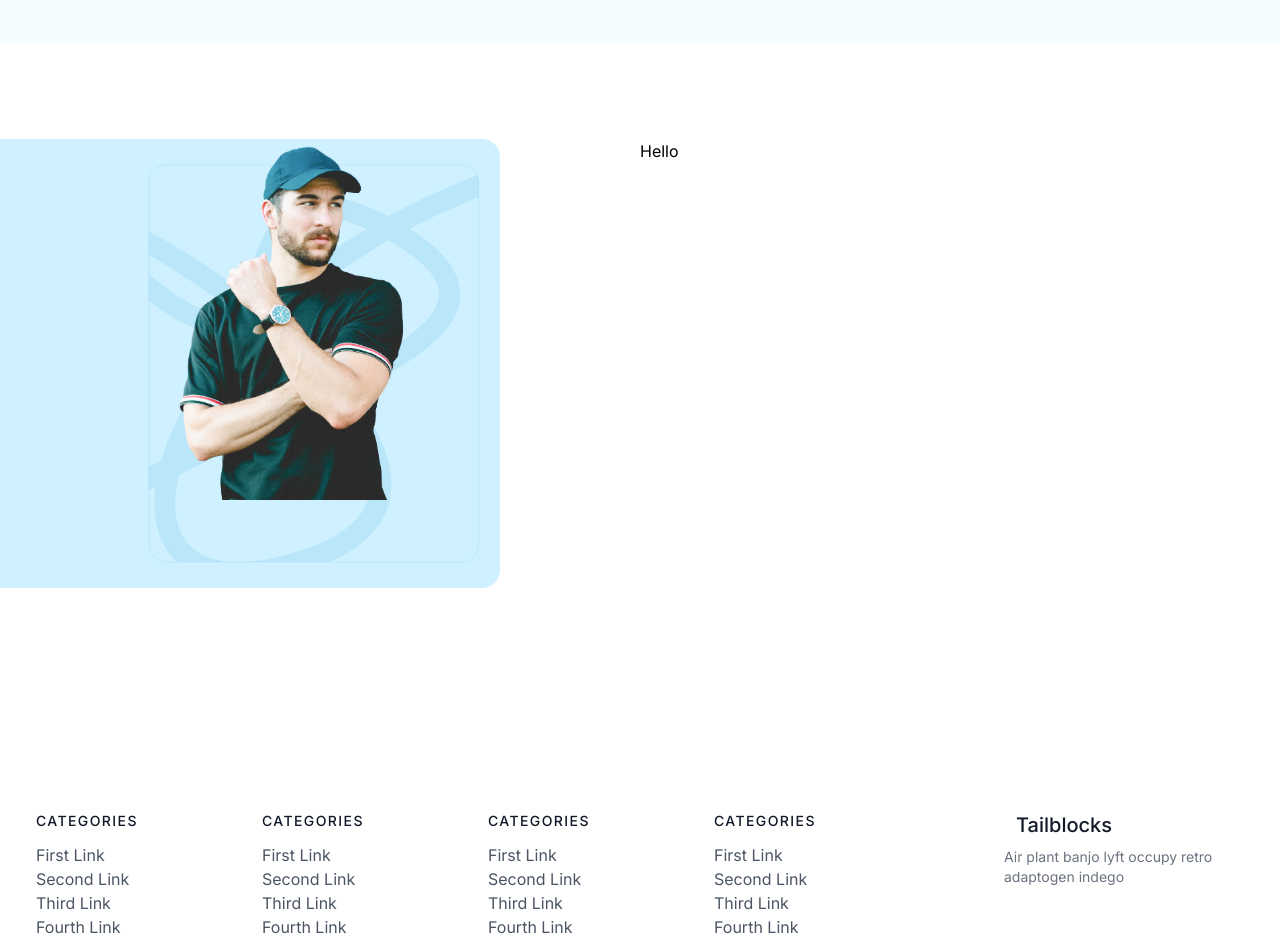
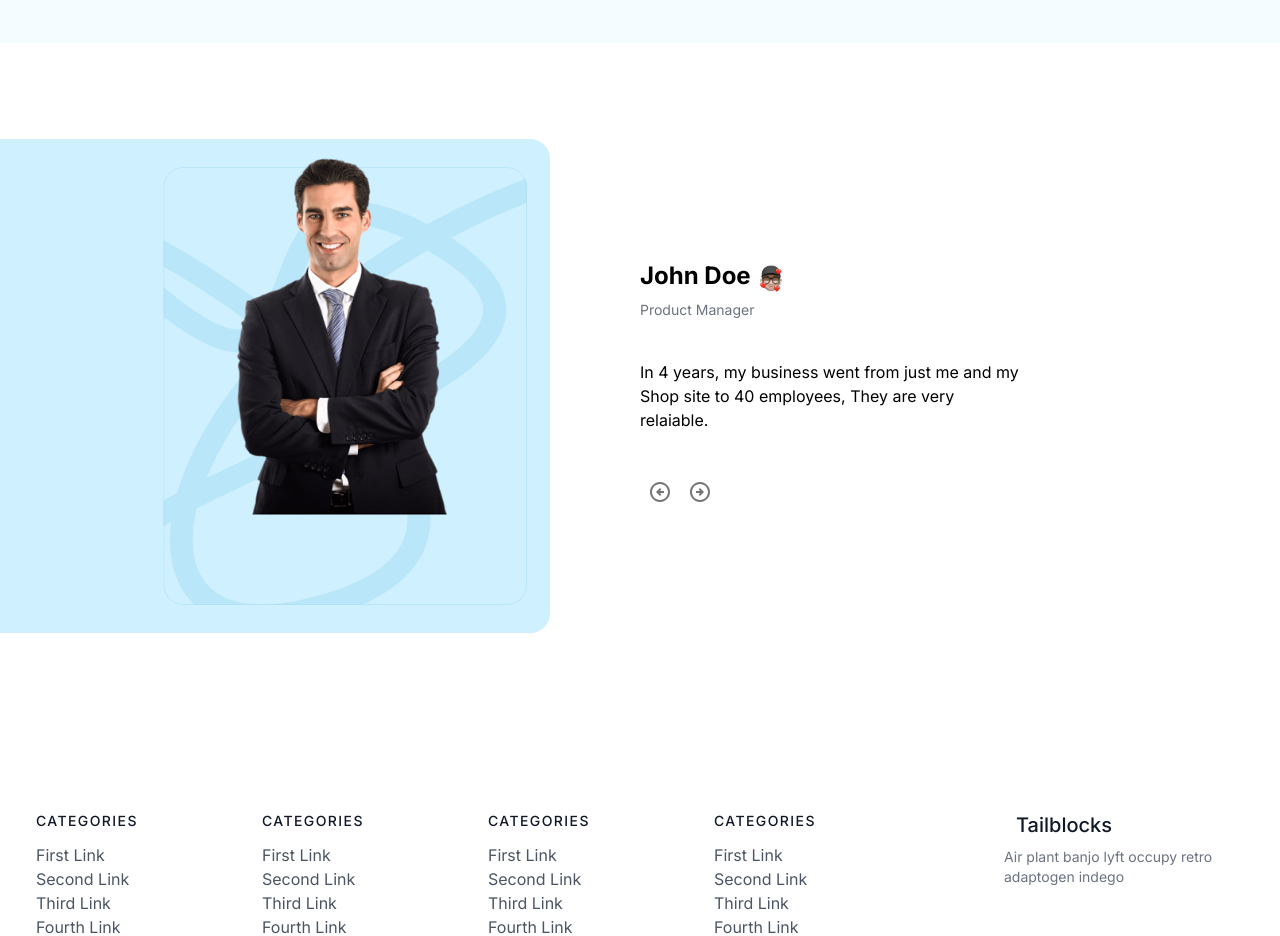
Before and after one commit to ShahadatShuvo/task-myShop, a Next.js app: page / in a window 1280 px wide. Shown: the part 4700-5636 px from the top of the page. Built offline with nearby package versions, Linux system fonts and the light colour scheme; no server answers.

Commit message:
Testimonial section done

```diff
--- a/src/components/homepage/testimonial/Testimonial.tsx
+++ b/src/components/homepage/testimonial/Testimonial.tsx
@@ -1,7 +1,31 @@
-import React from "react";
+"use client";
+
+import React, { useRef, useState } from "react";
 import Image from "next/image";
+import ArrowCircleLeftOutlinedIcon from "@mui/icons-material/ArrowCircleLeftOutlined";
+import ArrowCircleRightOutlinedIcon from "@mui/icons-material/ArrowCircleRightOutlined";
+import { IconButton } from "@mui/material";
+
+const testimonialData = [
+  {
+    name: "Justin Pierre",
+    position: "Product Seller",
+    quote:
+      "In 2 years, my business went from just me and my Shop site to 40 employees, my own fulfillment center and over 22 million dollars in revenue.",
+    img: "/img/testimonial/person.svg",
+  },
+  {
+    name: "John Doe",
+    position: "Product Manager",
+    quote:
+      "In 4 years, my business went from just me and my Shop site to 40 employees, They are very relaiable.",
+    img: "/img/testimonial/person2.png",
+  },
+];
 
 function Testimonial() {
+  const [isLeftBtn, setIsLeftBtn] = useState(false);
+
   return (
     <div className="h-[60vh] w-screen mt-76 pt-24">
       <div className="flex">
@@ -9,19 +33,54 @@ function Testimonial() {
           <Image
             src="/img/testimonial/background.svg"
             alt=""
-            width={500}
+            width={550}
             height={500}
           />
           <Image
-            src="/img/testimonial/person.svg"
+            src={isLeftBtn ? testimonialData[0].img : testimonialData[1].img}
             alt=""
-            width={300}
-            height={300}
-            className="absolute top-0 right-48  bottom-0"
+            width={isLeftBtn ? 400 : 400}
+            height={isLeftBtn ? 400 : 400}
+            className="absolute top-0 right-24  bottom-0"
           />
         </div>
-        <div className=" w-[50%]">
-          <h1>Hello</h1>
+        <div className=" w-[50%] flex flex-col justify-center">
+          <div className="flex">
+            <h2 className="text-2xl font-bold">
+              {isLeftBtn ? testimonialData[0].name : testimonialData[1].name}
+            </h2>
+            <Image
+              src="/img/testimonial/emoji.svg"
+              alt=""
+              width={40}
+              height={40}
+            />
+          </div>
+          <p className="text-sm text-gray-500">
+            {isLeftBtn
+              ? testimonialData[0].position
+              : testimonialData[1].position}
+          </p>
+
+          <p className="w-[60%] mt-10">
+            {isLeftBtn ? testimonialData[0].quote : testimonialData[1].quote}
+          </p>
+          <div className="mt-10">
+            <IconButton
+              aria-label="left"
+              className="active:text-blue-400"
+              onClick={() => setIsLeftBtn((prevState) => !prevState)}
+            >
+              <ArrowCircleLeftOutlinedIcon />
+            </IconButton>
+            <IconButton
+              aria-label="right"
+              className="active:text-blue-400"
+              onClick={() => setIsLeftBtn((prevState) => !prevState)}
+            >
+              <ArrowCircleRightOutlinedIcon />
+            </IconButton>
+          </div>
         </div>
       </div>
     </div>
--- a/src/components/homepage/trendingProducts/TrendingProducts.tsx
+++ b/src/components/homepage/trendingProducts/TrendingProducts.tsx
@@ -2,20 +2,25 @@
 
 import React, { useRef } from "react";
 import TrendingprodCard from "./prodCard";
+import { MutableRefObject } from "react";
 import ArrowCircleLeftOutlinedIcon from "@mui/icons-material/ArrowCircleLeftOutlined";
 import ArrowCircleRightOutlinedIcon from "@mui/icons-material/ArrowCircleRightOutlined";
 import { IconButton } from "@mui/material";
 import "./card.css";
 
 function TrendingProducts() {
-  const scrollRef = useRef(null);
+  const scrollRef: MutableRefObject<HTMLDivElement | null> = useRef(null);
 
   const scrollLeft = () => {
-    scrollRef.current.scrollLeft -= 400; // Adjust the scroll amount as needed
+    if (scrollRef.current !== null) {
+      scrollRef.current.scrollLeft -= 400; // Adjust the scroll amount as needed
+    }
   };
 
   const scrollRight = () => {
-    scrollRef.current.scrollLeft += 400; // Adjust the scroll amount as needed
+    if (scrollRef.current !== null) {
+      scrollRef.current.scrollLeft += 400; // Adjust the scroll amount as needed
+    }
   };
   return (
     <div className="w-screen h-[50vh] mt-32 mb-10">
```
Also changed, not shown: public/img/testimonial/emoji.svg (added), public/img/testimonial/person2.png (added).
